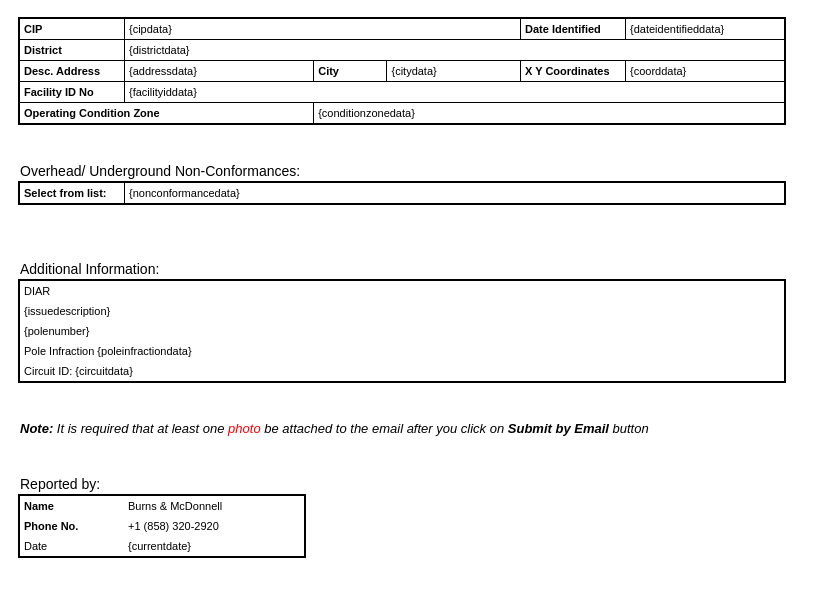
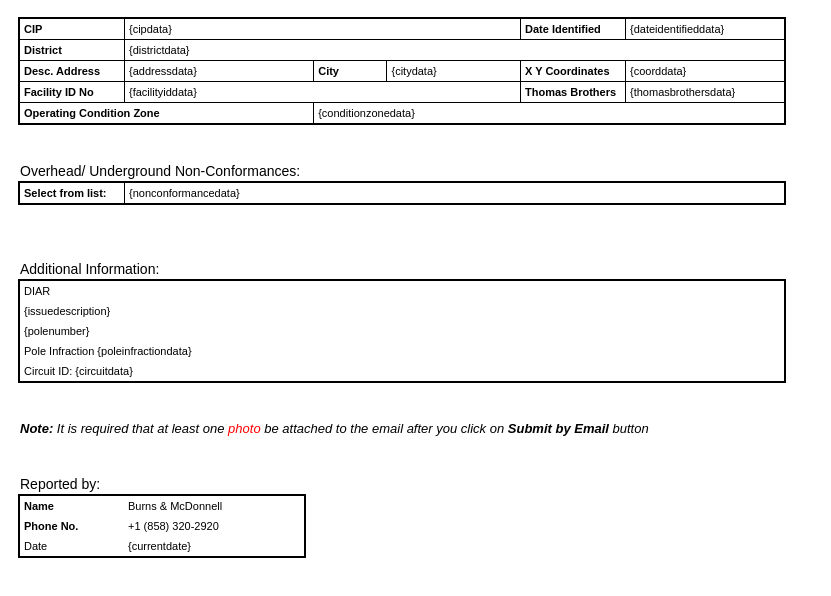
Before and after one commit to petraintelligence/SDGE_DIAR, a plain HTML site: page index.html in a window 1280 px wide. Shown: the part 112-708 px from the top of the page, without its empty margins (0-831 px from the left). Drawn offline with Linux system fonts and the light colour scheme.

Commit message:
Added thomas brothers column

```diff
--- a/index.html
+++ b/index.html
@@ -120,7 +120,7 @@
 <body>
     <div class="page">
         <div class="page-content">
-            <!--This is the form header-->
+            <!--This is the form heading-->
             <div class="banner">
                 <div class="wrapper">
                     <p><img src="Images/SDGE_Connected_Logo.png" height="20%" width="20%" align="left"><br>
@@ -158,7 +158,9 @@
                     </tr>
                     <tr>
                         <td class="firstcolumn">Facility ID No</td>
-                        <td colspan="5">{facilityiddata}</td>
+                        <td colspan="3">{facilityiddata}</td>
+                        <td class="firstcolumn">Thomas Brothers</td>
+                        <td>{thomasbrothersdata}</td>
                     </tr>
                     <tr>
                         <td colspan="2"><b>Operating Condition Zone</b></td>
```
